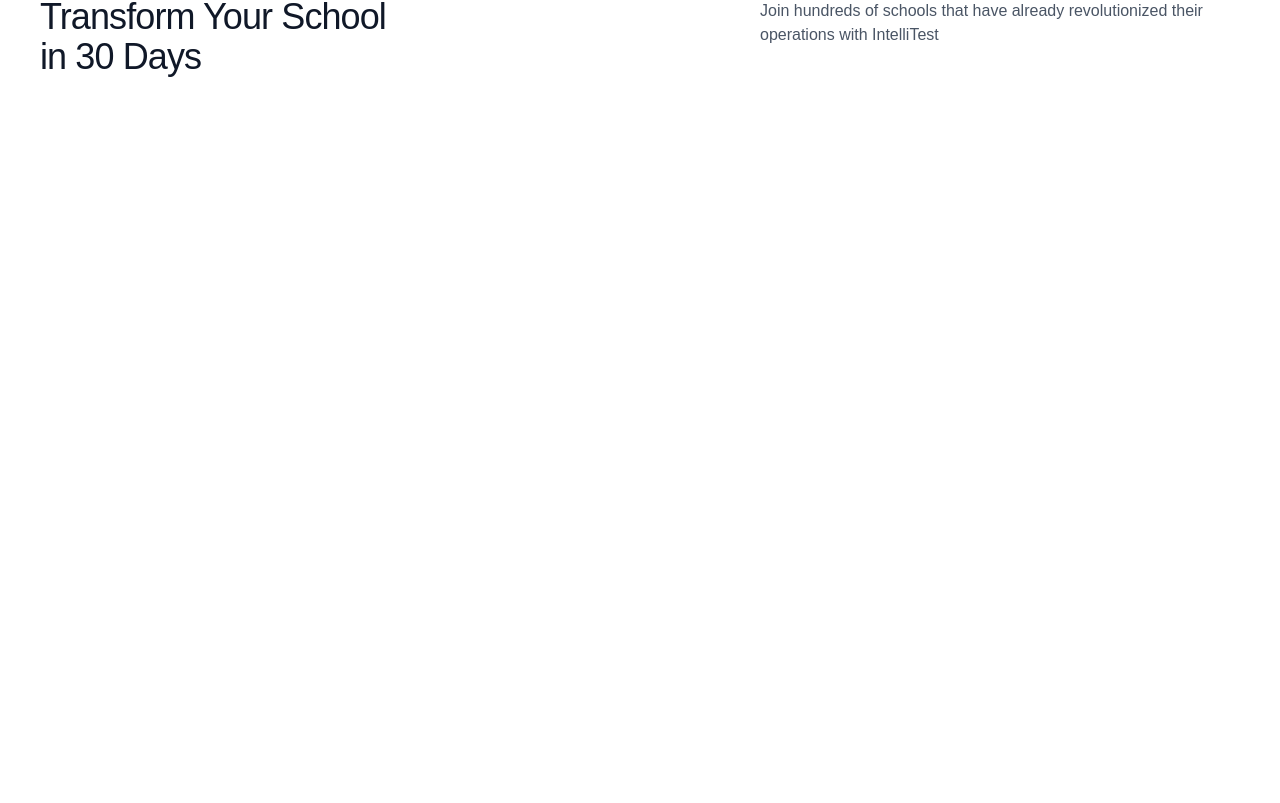
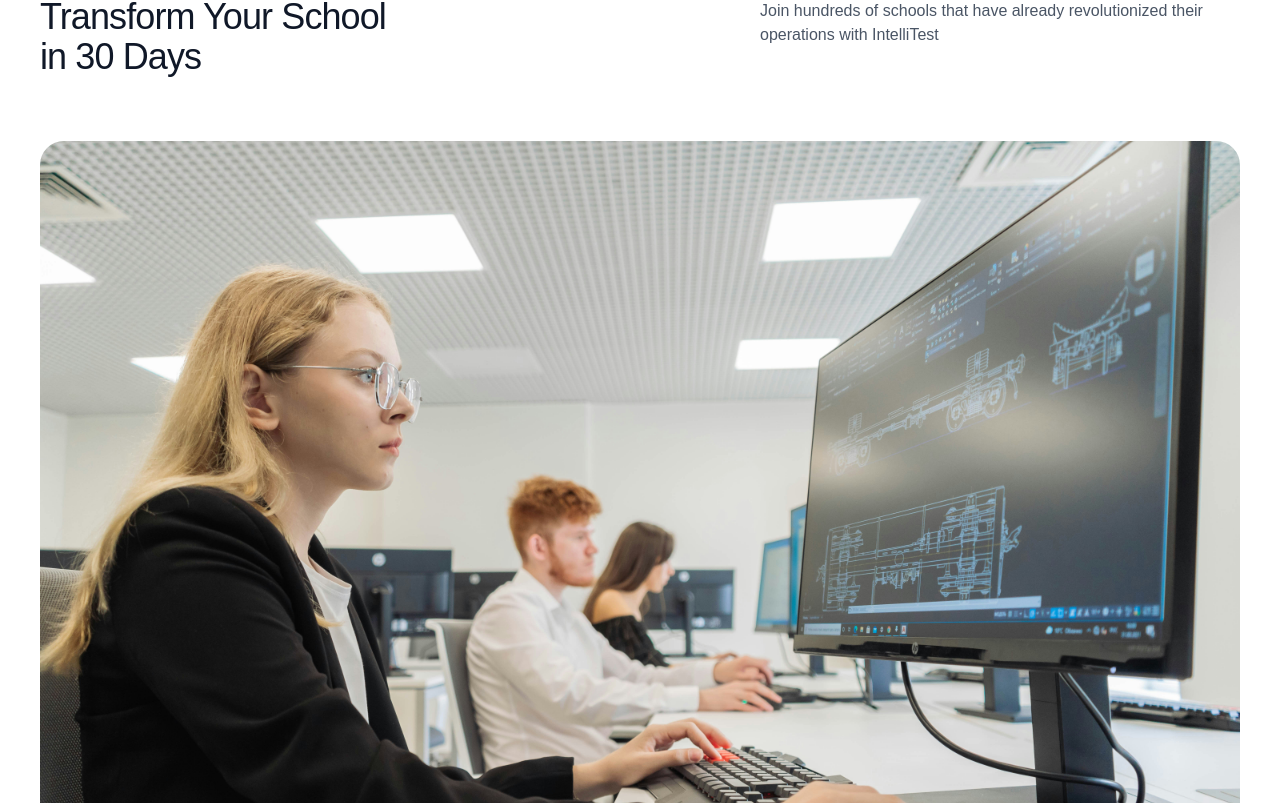
Before and after one commit to KolarDev/IntelliTest-Client, a Next.js app: page / in a window 1280 px wide. Shown: the part 1477-2280 px from the top of the page. Built offline with nearby package versions, Linux system fonts and the light colour scheme.

Commit message:
Added image to benefit section

```diff
--- a/src/components/landingpage/benefitsSections.tsx
+++ b/src/components/landingpage/benefitsSections.tsx
@@ -1,10 +1,12 @@
 import React from "react";
 import { Container } from "../container";
+import Image from "next/image";
 
 export const BenefitsSections = () => {
   return (
     <section id="benefits" className="rounded-t-4xl -translate-y-5 bg-white">
       <Container>
+        {/* Top section */}
         <div className="mb-16 flex flex-col md:flex-row md:items-center md:justify-between">
           <div>
             <span className="bg-purple-100 text-purple-700 px-2 py-1 rounded-lg text-sm">
@@ -20,6 +22,18 @@ export const BenefitsSections = () => {
             operations with IntelliTest
           </p>
         </div>
+        <div className="">
+          <div>
+            <Image
+              src="/benefits.jpg"
+              alt="Benefit image"
+              width={1000}
+              height={800}
+              className="w-full h-full object-cover rounded-3xl"
+              priority
+            />
+          </div>
+        </div>
       </Container>
     </section>
   );
```
Also changed, not shown: public/benefits.jpg (added). Lines whose indentation alone changed are shown as unchanged.
